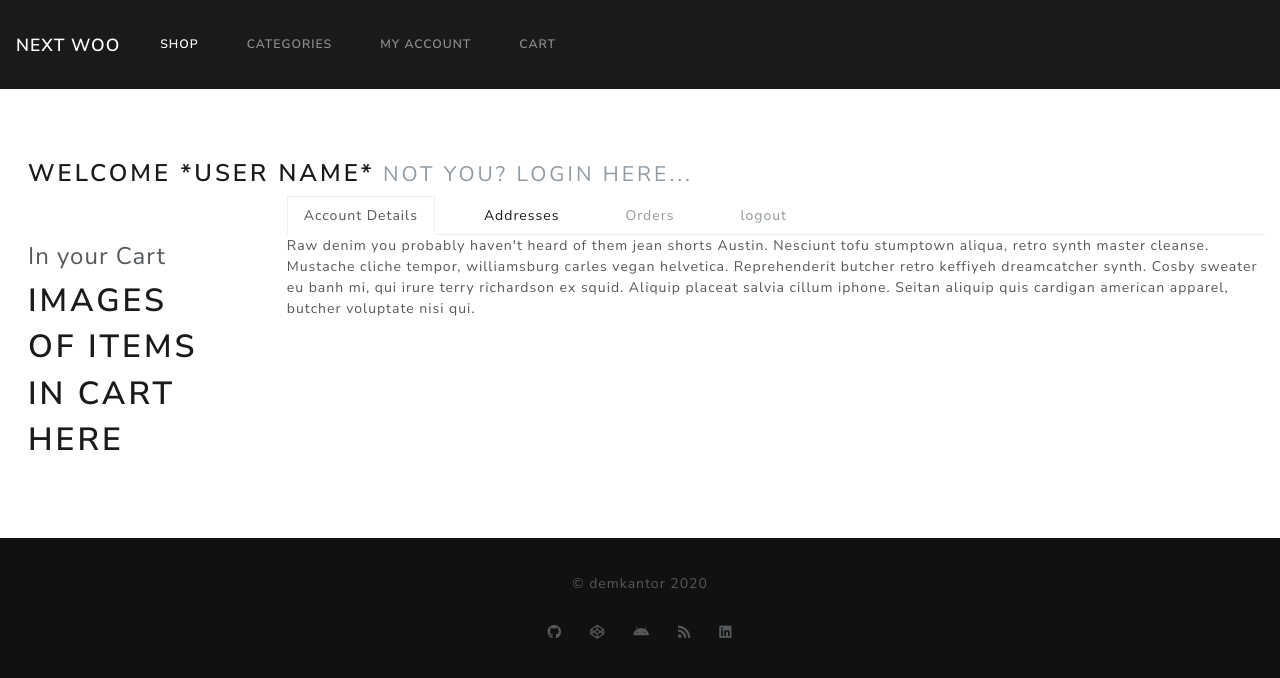
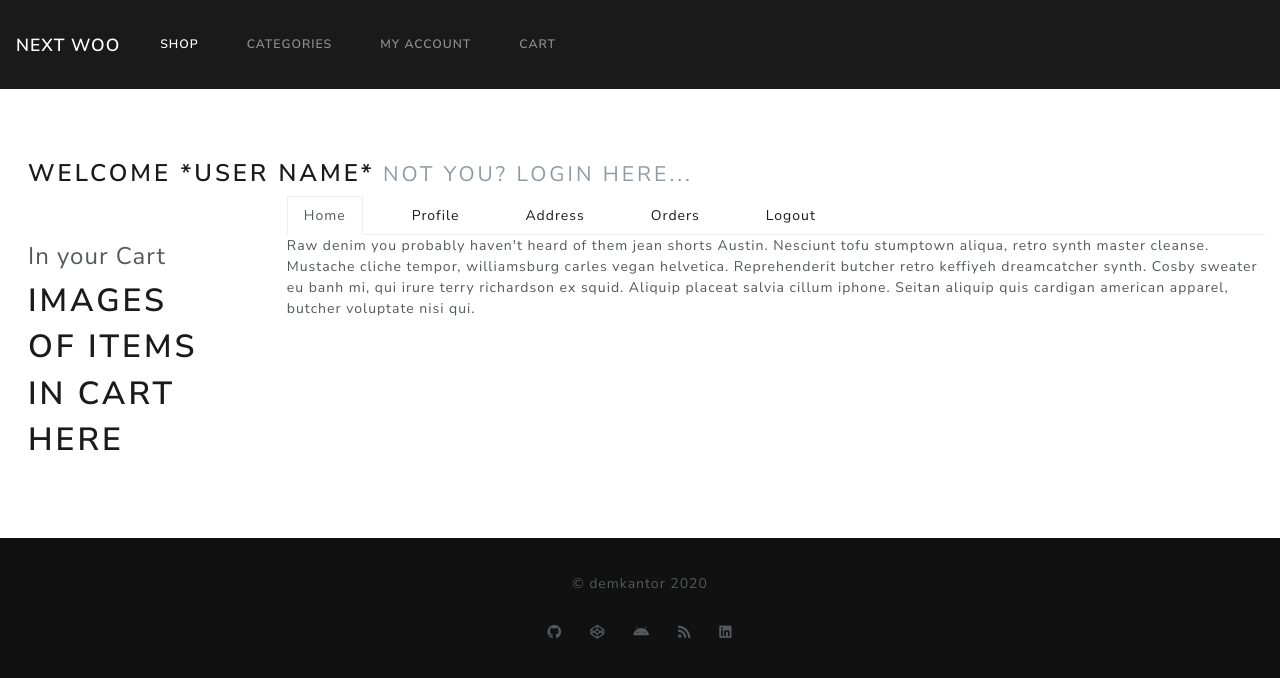
Before and after one commit to demkantor/next_woo_client, a Next.js app: page /account in a window 1280 px wide. Shown: the top 678 px of the page. Built offline with nearby package versions, Linux system fonts and the light colour scheme.

Commit message:
account tabs now change on click event

```diff
--- a/pages/account.js
+++ b/pages/account.js
@@ -1,8 +1,30 @@
+import { useState } from 'react';
 import Layout from "../components/Layout";
 import { withRouter } from 'next/router';
 import Sidebar from "../components/Account/Sidebar";
 
 const Account = withRouter( props => {
+
+    const [tabs, setTabs] = useState({
+        home: true,
+        details: false,
+        address: false,
+        orders: false,
+        login: false
+    });
+
+    const activate = (event) => {
+        setTabs({
+            home: false,
+            details: false,
+            address: false,
+            orders: false,
+            login: false
+        });
+        setTabs({
+            [event.target.dataset.toggle]: true
+        });
+    }
 
     return (
         <Layout>
@@ -15,30 +37,36 @@ const Account = withRouter( props => {
                     <Sidebar />
                     <div className="account-tabs">
                         <ul className="nav nav-tabs">
-                            <li className="nav-item">
-                                <a className="nav-link active" data-toggle="tab" href="#home">Account Details</a>
+                            <li className="nav-item" onClick={activate}>
+                                <a className={`nav-link ${tabs.home ? "active" : ""}`} data-toggle="home" href="#/landing">Home</a>
                             </li>
-                            <li className="nav-item">
-                                <a className="nav-link" data-toggle="tab" href="#profile">Addresses</a>
+                            <li className="nav-item" onClick={activate}>
+                                <a className={`nav-link ${tabs.details ? "active" : ""}`} data-toggle="details" href="#/details">Profile</a>
                             </li>
-                            <li className="nav-item">
-                                <a className="nav-link disabled" href="#">Orders</a>
+                            <li className="nav-item" onClick={activate}>
+                                <a className={`nav-link ${tabs.address ? "active" : ""}`} data-toggle="address" href="#/address">Address</a>
                             </li>
-                            <li className="nav-item">
-                                <a className="nav-link disabled" href="#">logout</a>
+                            <li className="nav-item" onClick={activate}>
+                                <a className={`nav-link ${tabs.orders ? "active" : ""}`} data-toggle="orders" href="#/orders">Orders</a>
+                            </li>
+                            <li className="nav-item" onClick={activate}>
+                                <a className={`nav-link ${tabs.login ? "active" : ""}`} data-toggle="login" href="#/login">Logout</a>
                             </li>
                         </ul>
                         <div id="myTabContent" className="tab-content">
-                            <div className="tab-pane fade show active" id="home">
+                            <div className={`tab-pane fade ${tabs.home ? "show active" : ""}`} id="home">
                                 <p>Raw denim you probably haven't heard of them jean shorts Austin. Nesciunt tofu stumptown aliqua, retro synth master cleanse. Mustache cliche tempor, williamsburg carles vegan helvetica. Reprehenderit butcher retro keffiyeh dreamcatcher synth. Cosby sweater eu banh mi, qui irure terry richardson ex squid. Aliquip placeat salvia cillum iphone. Seitan aliquip quis cardigan american apparel, butcher voluptate nisi qui.</p>
                             </div>
-                            <div className="tab-pane fade" id="profile">
+                            <div className={`tab-pane fade ${tabs.details ? "show active" : ""}`} id="profile">
                                 <p>Food truck fixie locavore, accusamus mcsweeney's marfa nulla single-origin coffee squid. Exercitation +1 labore velit, blog sartorial PBR leggings next level wes anderson artisan four loko farm-to-table craft beer twee. Qui photo booth letterpress, commodo enim craft beer mlkshk aliquip jean shorts ullamco ad vinyl cillum PBR. Homo nostrud organic, assumenda labore aesthetic magna delectus mollit.</p>
                             </div>
-                            <div className="tab-pane fade" id="dropdown1">
+                            <div className={`tab-pane fade ${tabs.address ? "show active" : ""}`} id="address">
                                 <p>Etsy mixtape wayfarers, ethical wes anderson tofu before they sold out mcsweeney's organic lomo retro fanny pack lo-fi farm-to-table readymade. Messenger bag gentrify pitchfork tattooed craft beer, iphone skateboard locavore carles etsy salvia banksy hoodie helvetica. DIY synth PBR banksy irony. Leggings gentrify squid 8-bit cred pitchfork.</p>
                             </div>
-                            <div className="tab-pane fade" id="dropdown2">
+                            <div className={`tab-pane fade ${tabs.orders ? "show active" : ""}`} id="orders">
+                                <p>Trust fund seitan letterpress, keytar raw denim keffiyeh etsy art party before they sold out master cleanse gluten-free squid scenester freegan cosby sweater. Fanny pack portland seitan DIY, art party locavore wolf cliche high life echo park Austin. Cred vinyl keffiyeh DIY salvia PBR, banh mi before they sold out farm-to-table VHS viral locavore cosby sweater.</p>
+                            </div>
+                            <div className={`tab-pane fade ${tabs.login ? "show active" : ""}`} id="login">
                                 <p>Trust fund seitan letterpress, keytar raw denim keffiyeh etsy art party before they sold out master cleanse gluten-free squid scenester freegan cosby sweater. Fanny pack portland seitan DIY, art party locavore wolf cliche high life echo park Austin. Cred vinyl keffiyeh DIY salvia PBR, banh mi before they sold out farm-to-table VHS viral locavore cosby sweater.</p>
                             </div>
                         </div>
```
